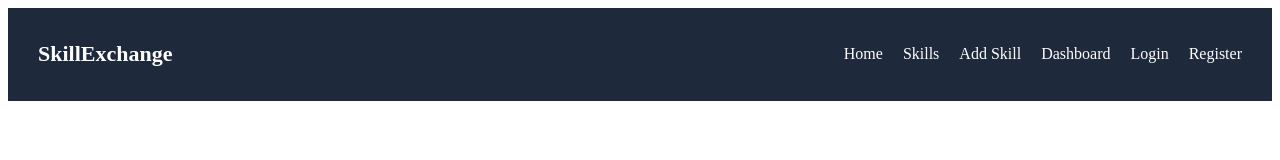
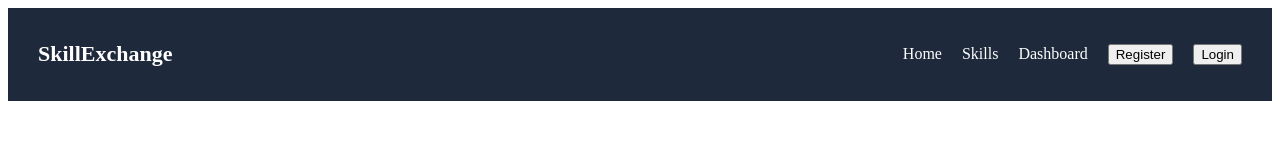
Before and after one commit to sharadha896/Skill-Exchange-Platform, a React (Create React App) app: page / in a window 1280 px wide. Shown: the top 160 px of the page. Built offline with nearby package versions, Linux system fonts and the light colour scheme.

Commit message:
Update Navbar.js

```diff
--- a/src/components/Navbar.js
+++ b/src/components/Navbar.js
@@ -10,10 +10,9 @@ function Navbar() {
       <div className="nav-links">
         <Link to="/">Home</Link>
         <Link to="/skills">Skills</Link>
-        <Link to="/addskill">Add Skill</Link>
         <Link to="/dashboard">Dashboard</Link>
-        <Link to="/login">Login</Link>
-        <Link to="/register">Register</Link>
+        <Link to="/register"><button>Register</button></Link>
+         <Link to="/login"><button>Login</button></Link>
       </div>
     </nav>
   );
```
